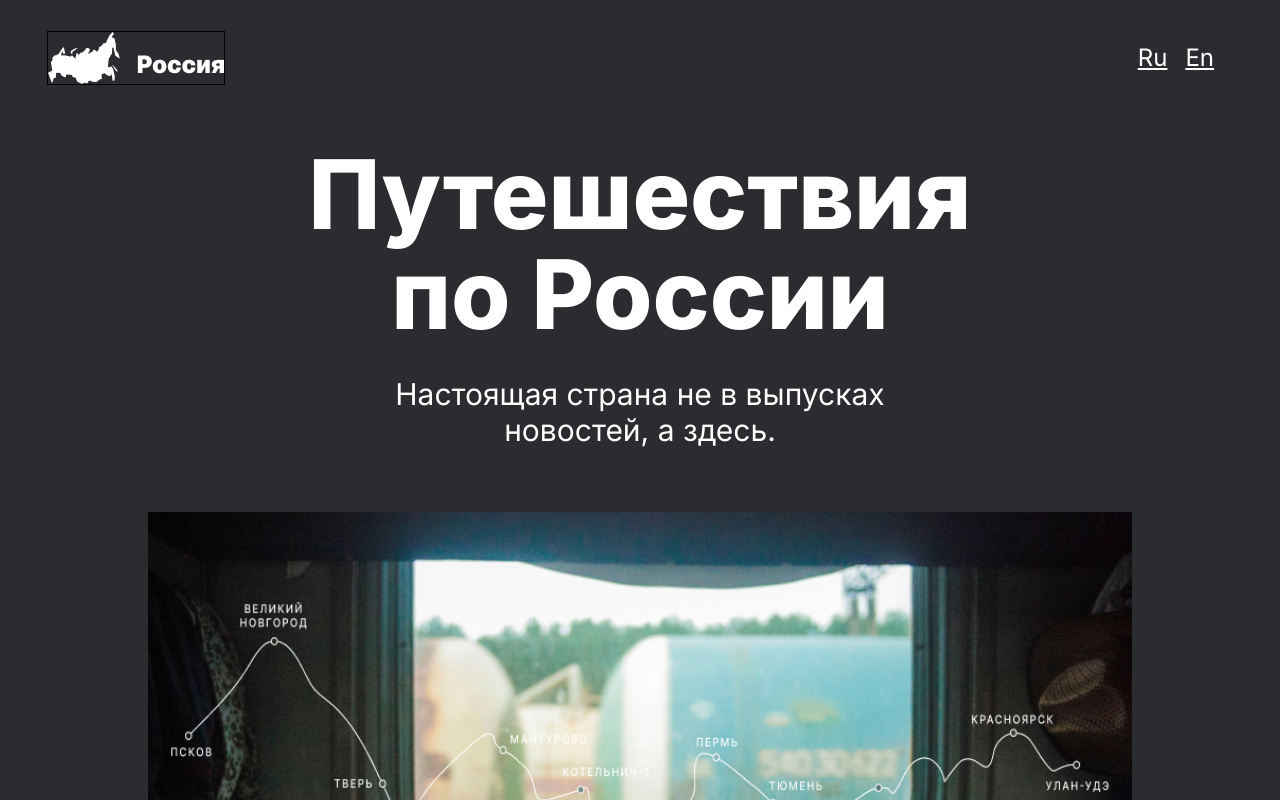
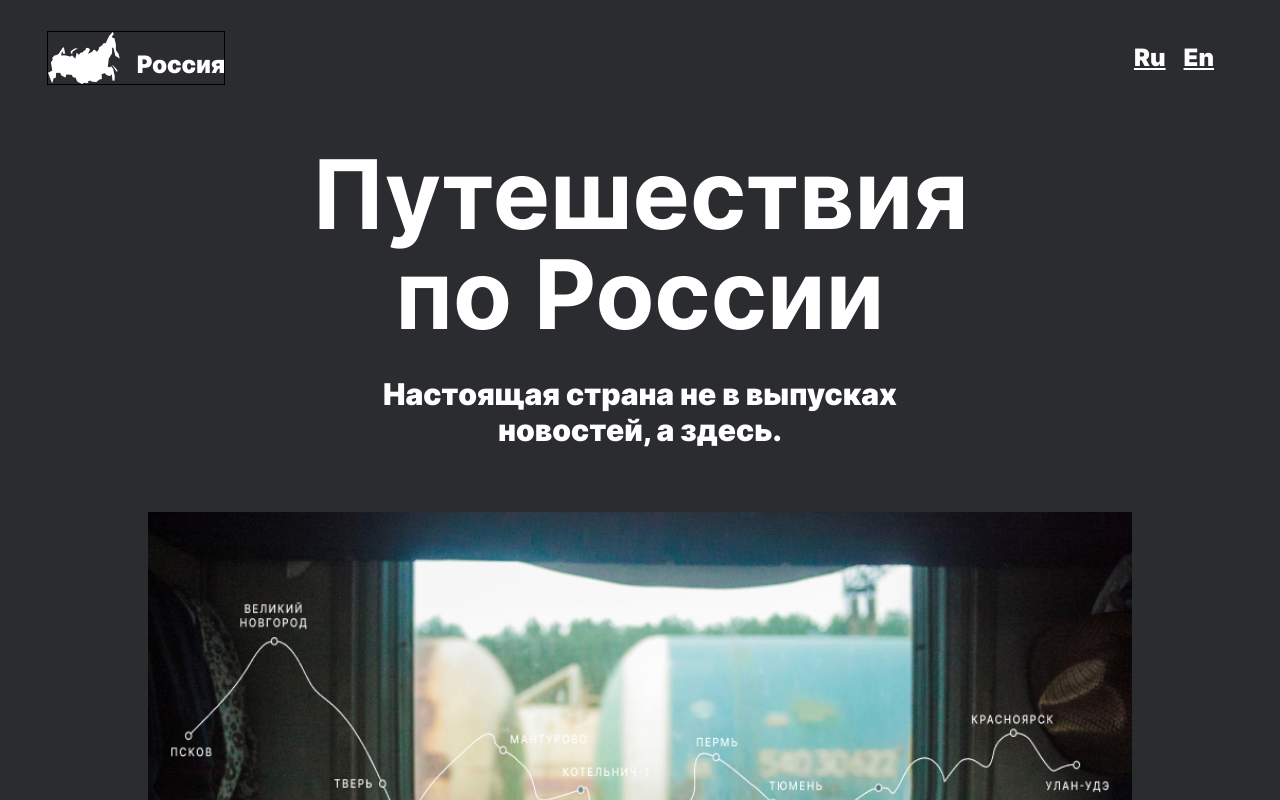
Before and after one commit to Sutanisurafu/russian-travel, a plain HTML site: page index.html in a window 1280 px wide. Shown: the top 800 px of the page. Drawn offline with Linux system fonts and the light colour scheme.

```diff
--- a/blocks/lead/__subtitle/lead__subtitle.css
+++ b/blocks/lead/__subtitle/lead__subtitle.css
@@ -21,6 +21,6 @@
     font-size: 16px;
     line-height: 20px;
     max-width: 288px;
-    margin: 16px 0px 40px
+    margin: 16px 0px 40px;
   }
 }
--- a/blocks/page/page.css
+++ b/blocks/page/page.css
@@ -1,4 +1,4 @@
-@import url('https://fonts.googleapis.com/css2?family=Inter:wght@400;800&display=swap');
+
 
 .page {
   background-color: #2A2C2F;
--- a/index.html
+++ b/index.html
@@ -4,8 +4,7 @@
   <meta charset="UTF-8">
   <meta name="viewport" content="width=device-width, initial-scale=1.0">
   <link rel="stylesheet" href="./pages/index.css">
-  <link rel="preconnect" href="https://fonts.googleapis.com">
-  <link rel="preconnect" href="https://fonts.gstatic.com" crossorigin>
+
   <title>Россия</title>
 </head>
   <body class="page">
--- a/vendor/fonts.css
+++ b/vendor/fonts.css
@@ -1,14 +1,14 @@
 @font-face {
-  src: url(../fonts/Inter-Black.ttf) format("ttf");
-  font-family: 'inter';
+  src: url(../fonts/Inter-Black.woff) format("woff");
+  font-family: 'Inter';
   font-weight: normal;
   -webkit-font-smoothing: antialiased;
   -moz-osx-font-smoothing: grayscale;
 }
 
 @font-face {
-  src: url(../fonts/Inter-Bold.ttf) format("ttf");
-  font-family: 'inter';
+  src: url(../fonts/Inter-Bold.woff) format("woff");
+  font-family: 'Inter';
   font-weight: bold;
   -webkit-font-smoothing: antialiased;
   -moz-osx-font-smoothing: grayscale;
```
Also changed, not shown: fonts/Inter-Black.ttf (deleted), fonts/Inter-Black.woff (added), fonts/Inter-Bold.ttf (deleted), fonts/Inter-Bold.woff (added).
